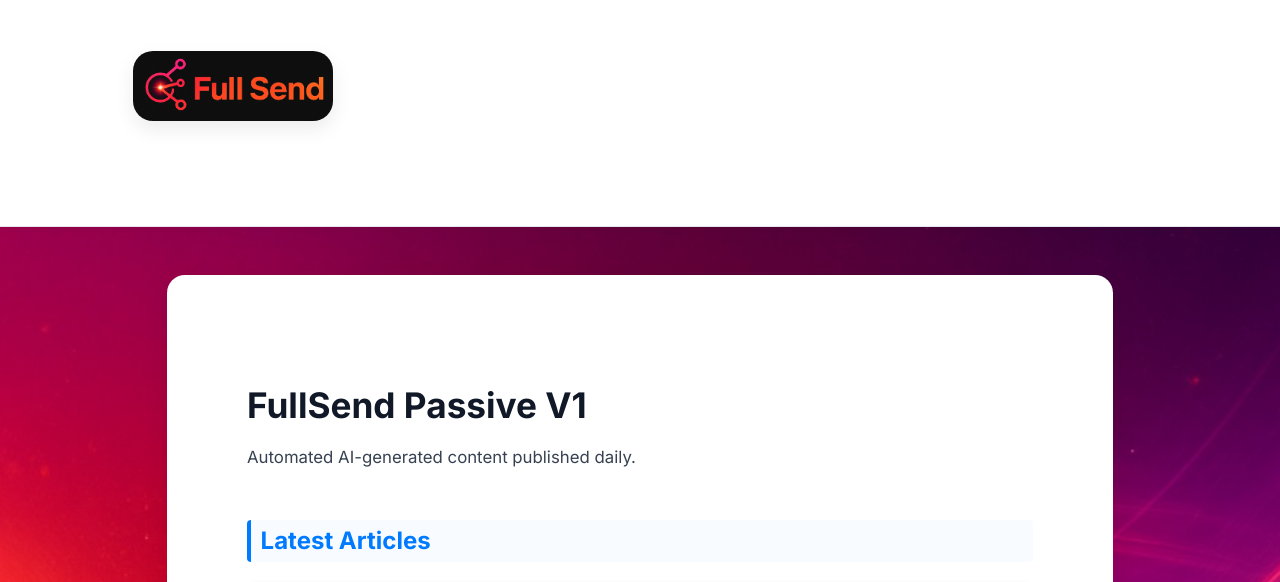
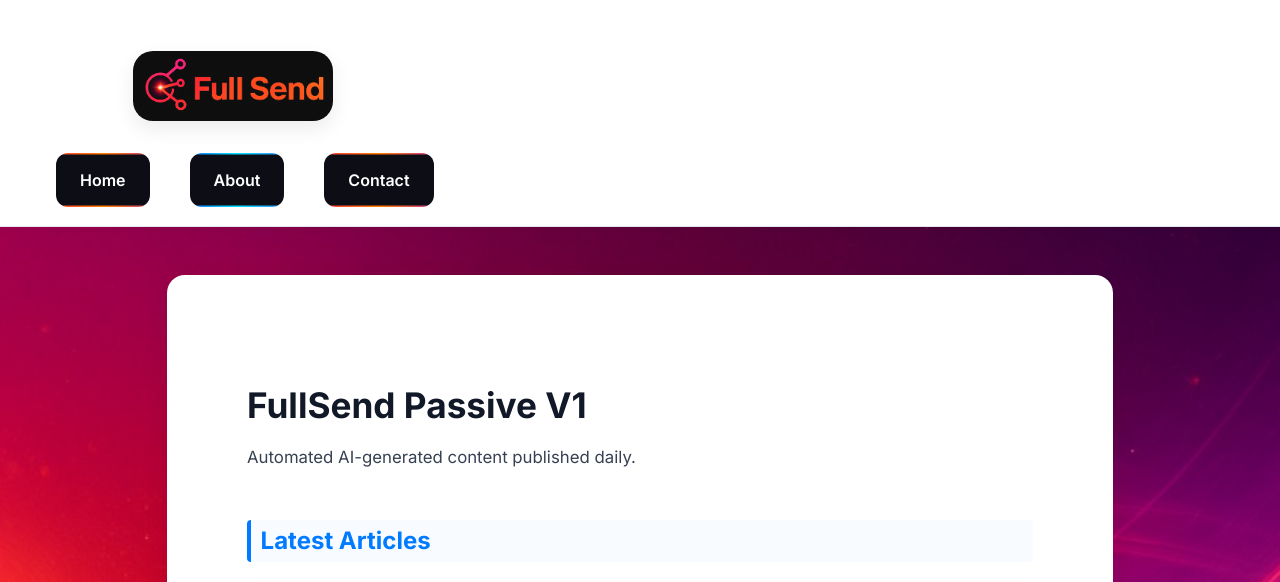
Before and after one commit to leetcawthorne/fullsend-pipeline, a Jekyll site: the page built from index.md, in a window 1280 px wide. Shown: the top 582 px of the page. Built offline with Jekyll 4.4.1, drawn with Linux system fonts in a browser that asks for light colours; grey boxes are pictures that could not be loaded.

Commit message:
Update default.html

```diff
--- a/_layouts/default.html
+++ b/_layouts/default.html
@@ -22,18 +22,11 @@
       <a href="{{ site.baseurl }}/" class="brand">
         <img id="site-logo" src="{{ site.logo | relative_url }}" alt="FullSend Logo" />
       </a>
-     <nav class="nav-links">
-        <a href="{{ site.baseurl }}/" class="nav-btn">
-        <span class="nav-btn-text">Home</span>
-      </a>
-      <a href="{{ site.baseurl }}/about" class="nav-btn">
-        <span class="nav-btn-text">About</span>
-      </a>
-      <a href="{{ site.baseurl }}/contact" class="nav-btn">
-        <span class="nav-btn-text">Contact</span>
-      </a>
-    </nav>
-
+       <nav class="nav-links">
+         <a href="{{ site.baseurl }}/" class="nav-btn nav-btn-home">Home</a>
+         <a href="{{ site.baseurl }}/about" class="nav-btn nav-btn-about">About</a>
+         <a href="{{ site.baseurl }}/contact" class="nav-btn nav-btn-contact">Contact</a>
+      </nav>
     </div>
   </header>
 
```
